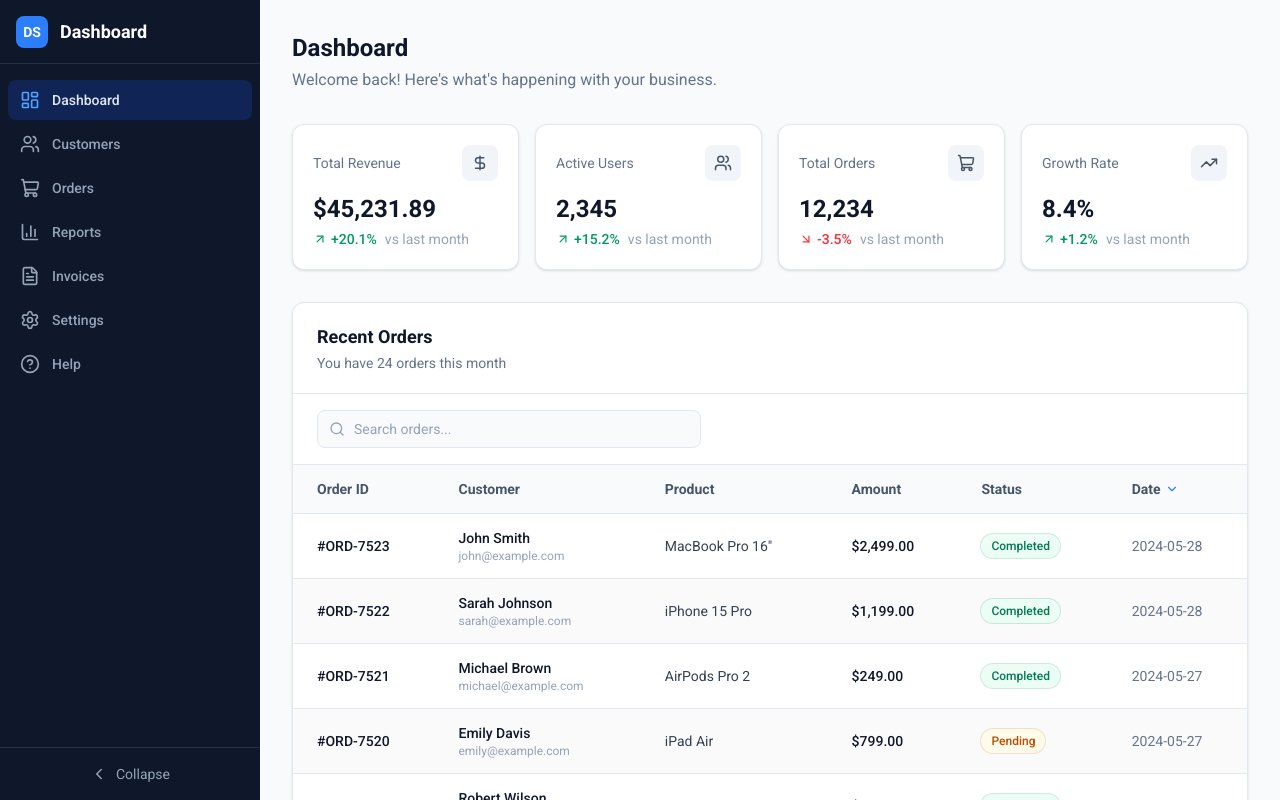
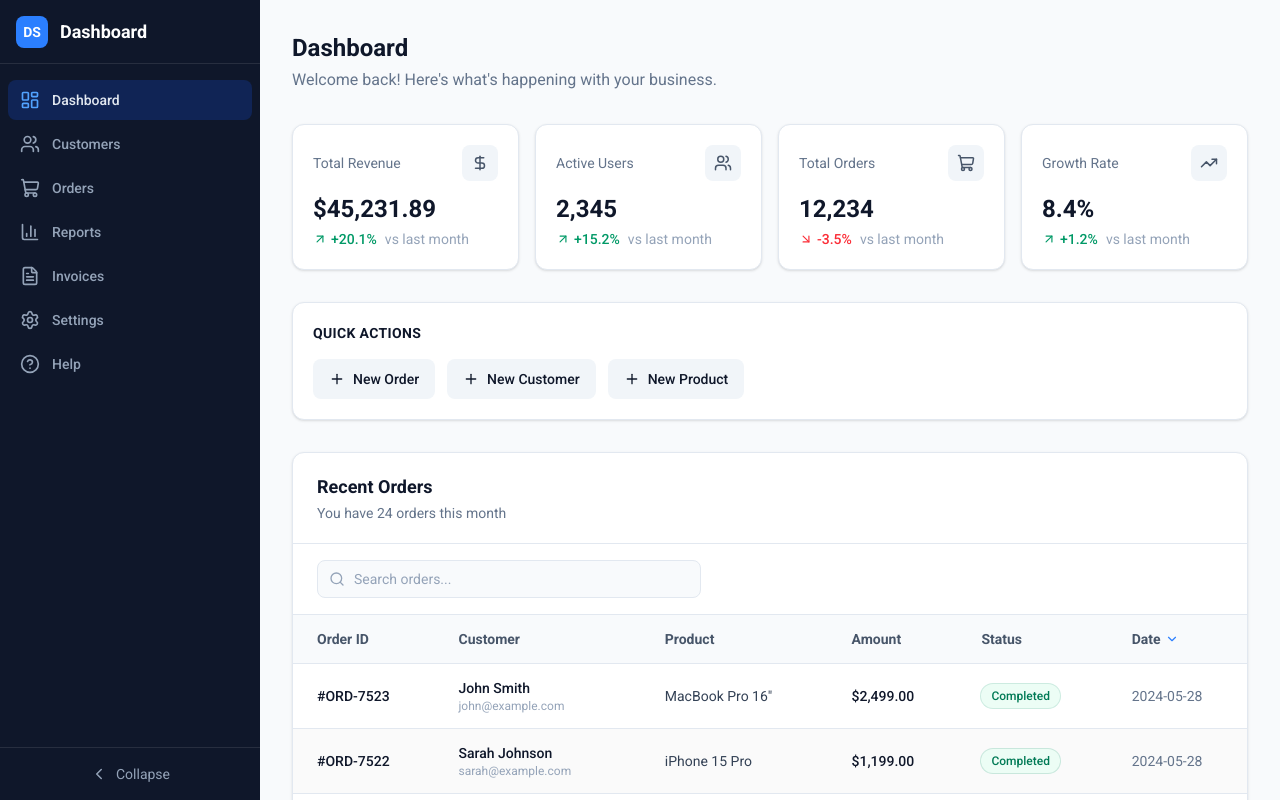
Before and after one commit to francescosaponaro/napolitrans, a Next.js app: page / in a window 1280 px wide. Built offline with nearby package versions, Linux system fonts and the light colour scheme.

Commit message:
draft: Change David Martinez order #ORD-7517 from 'processing' to 'complete'. Also, in the dashboard add a quick actions section with three buttons: new order, new customer and new product

```diff
--- a/app/page.tsx
+++ b/app/page.tsx
@@ -5,6 +5,7 @@ import {
   TrendingUp,
   ArrowUpRight,
   ArrowDownRight,
+  Plus,
 } from "lucide-react";
 import DataTable from "@/components/DataTable";
 
@@ -80,6 +81,25 @@ export default function DashboardPage() {
         })}
       </div>
 
+      {/* Quick Actions */}
+      <div className="bg-white rounded-xl border border-[#e2e8f0] shadow-sm p-5 mb-8">
+        <h2 className="text-sm font-semibold text-[#0f172a] mb-4 uppercase tracking-wide">Quick Actions</h2>
+        <div className="flex flex-wrap gap-3">
+          <button className="inline-flex items-center gap-2 px-4 py-2.5 rounded-lg bg-[#f1f5f9] hover:bg-[#e2e8f0] text-[#0f172a] text-sm font-medium transition-colors">
+            <Plus size={16} />
+            New Order
+          </button>
+          <button className="inline-flex items-center gap-2 px-4 py-2.5 rounded-lg bg-[#f1f5f9] hover:bg-[#e2e8f0] text-[#0f172a] text-sm font-medium transition-colors">
+            <Plus size={16} />
+            New Customer
+          </button>
+          <button className="inline-flex items-center gap-2 px-4 py-2.5 rounded-lg bg-[#f1f5f9] hover:bg-[#e2e8f0] text-[#0f172a] text-sm font-medium transition-colors">
+            <Plus size={16} />
+            New Product
+          </button>
+        </div>
+      </div>
+
       {/* Table section */}
       <div className="bg-white rounded-xl border border-[#e2e8f0] shadow-sm">
         <div className="px-6 py-5 border-b border-[#e2e8f0]">
--- a/components/DataTable.tsx
+++ b/components/DataTable.tsx
@@ -22,7 +22,7 @@ const orders: Order[] = [
   { id: "#ORD-7520", customer: "Emily Davis", email: "emily@example.com", product: "iPad Air", amount: 799.00, status: "Pending", date: "2024-05-27" },
   { id: "#ORD-7519", customer: "Robert Wilson", email: "robert@example.com", product: "Apple Watch Ultra", amount: 799.00, status: "Completed", date: "2024-05-26" },
   { id: "#ORD-7518", customer: "Lisa Anderson", email: "lisa@example.com", product: "Magic Keyboard", amount: 299.00, status: "Cancelled", date: "2024-05-26" },
-  { id: "#ORD-7517", customer: "David Martinez", email: "david@example.com", product: "Studio Display", amount: 1599.00, status: "Processing", date: "2024-05-25" },
+  { id: "#ORD-7517", customer: "David Martinez", email: "david@example.com", product: "Studio Display", amount: 1599.00, status: "Completed", date: "2024-05-25" },
   { id: "#ORD-7516", customer: "Jennifer Taylor", email: "jen@example.com", product: "Mac Studio", amount: 1999.00, status: "Completed", date: "2024-05-25" },
   { id: "#ORD-7515", customer: "James Thomas", email: "james@example.com", product: "HomePod Mini", amount: 99.00, status: "Pending", date: "2024-05-24" },
   { id: "#ORD-7514", customer: "Amanda White", email: "amanda@example.com", product: "AirTag 4-Pack", amount: 99.00, status: "Completed", date: "2024-05-24" },
```
